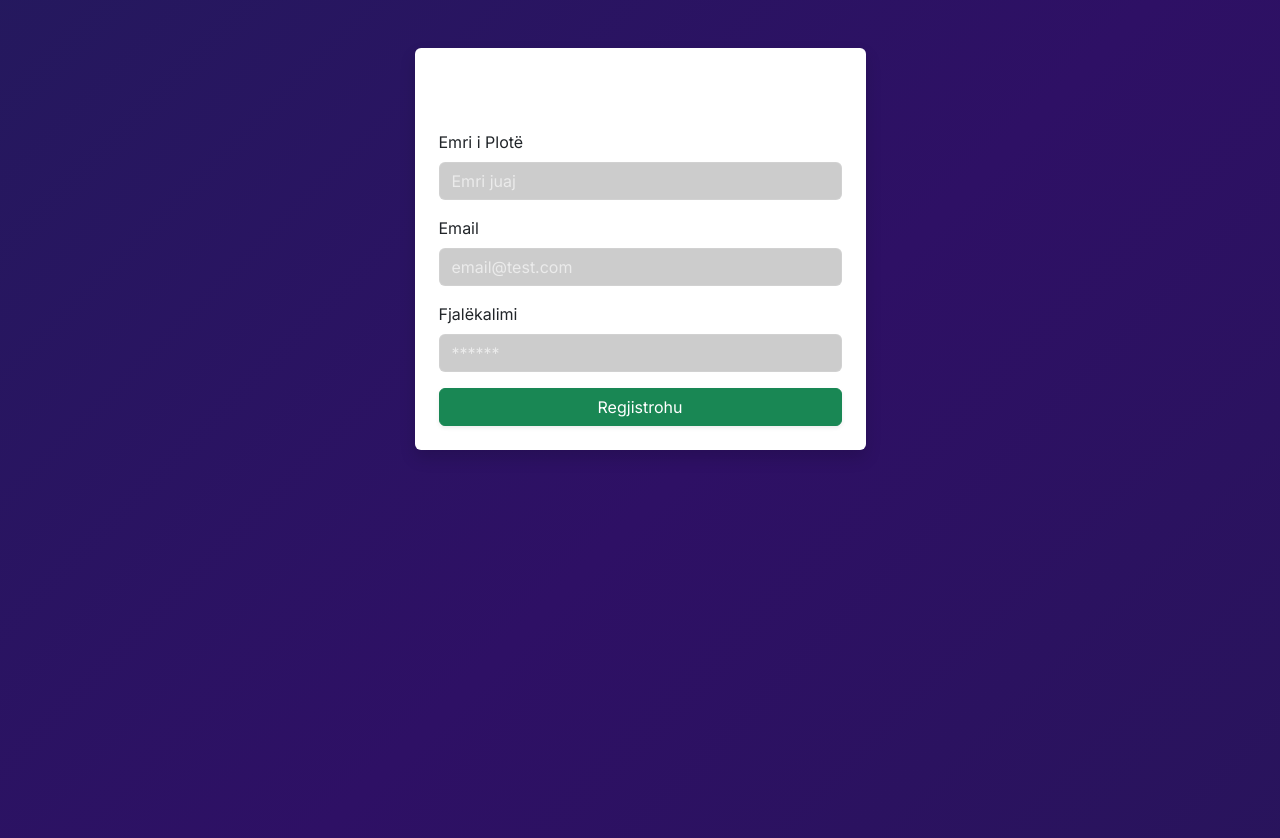
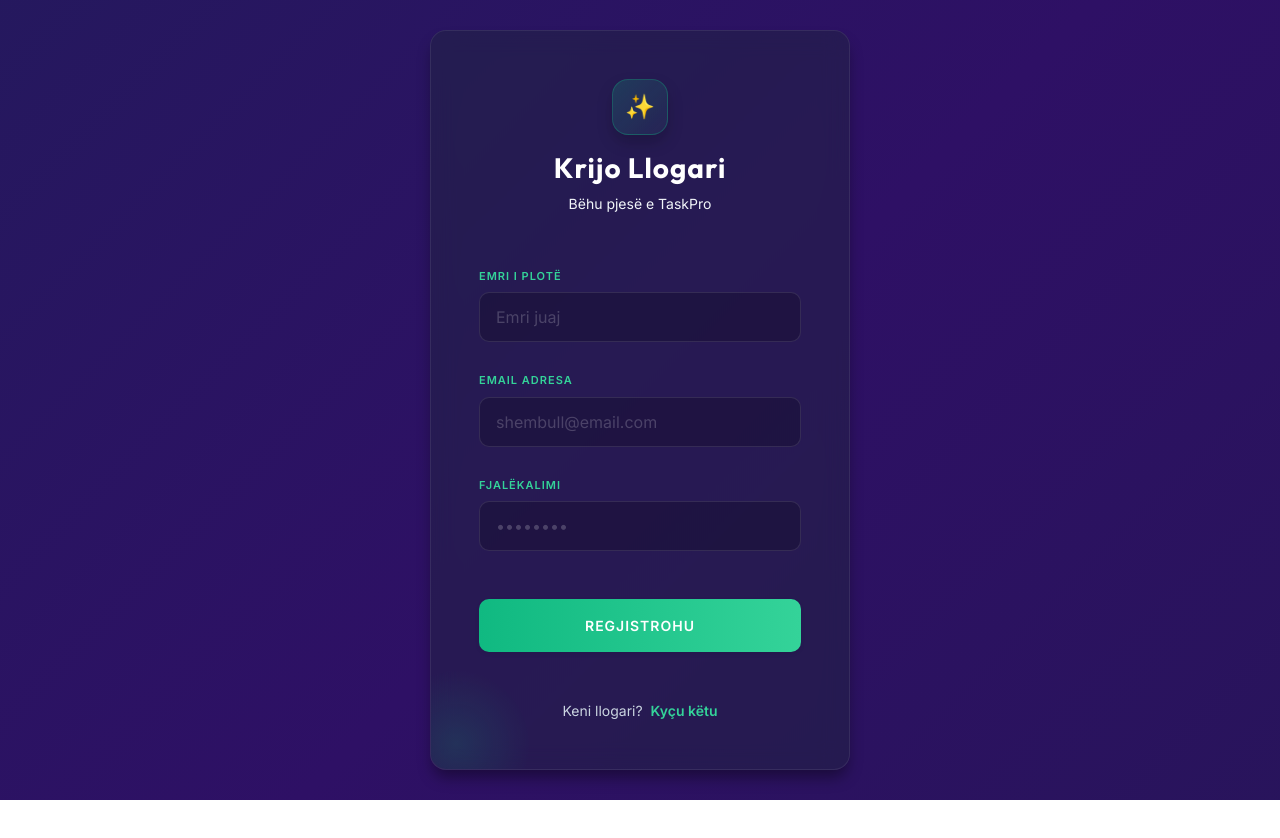
Before and after one commit to antikazogaj/Menaxhimi_Projekteve, a React (Create React App) app in the folder frontend/: page /register in a window 1280 px wide. Shown: the top 838 px of the page. After the commit the page ends 800 px from the top, so only its background shows below. Built offline with nearby package versions, Linux system fonts and the light colour scheme.

Commit message:
Stilizimi te ri per login

```diff
--- a/frontend/src/pages/Login.js
+++ b/frontend/src/pages/Login.js
@@ -1,29 +1,24 @@
 import React, { useState } from 'react';
-import axios from 'axios';
-import { useNavigate } from 'react-router-dom';
+import api from '../api';
+import { useNavigate, Link } from 'react-router-dom';
 
 const Login = () => {
     const [email, setEmail] = useState('');
     const [password, setPassword] = useState('');
+    const [loading, setLoading] = useState(false);
     const navigate = useNavigate();
 
     const handleLogin = async (e) => {
         e.preventDefault();
+        setLoading(true);
         try {
-            // Pastrojmë memorien para një hyrjeje të re
             localStorage.clear();
-
-            const response = await axios.post('http://localhost:5001/api/users/login', { email, password });
+            const response = await api.post('/api/users/login', { email, password });
 
             if (response.data.token) {
-                // RUAJTJA E TË DHËNAVE NË LOCALSTORAGE
                 localStorage.setItem('token', response.data.token);
-                localStorage.setItem('role', response.data.role); // Ruan 'Admin' ose 'User'
-                localStorage.setItem('userName', response.data.name); // Ruan emrin (p.sh. Antika)
-
-                alert(` Mirë se vini ${response.data.name}!`);
-
-                // Përdorim window.location në vend të navigate që të rifreskohet Sidebar-i menjëherë
+                localStorage.setItem('role', response.data.role);
+                localStorage.setItem('userName', response.data.name);
                 window.location.href = '/';
             } else {
                 alert(" Gabim: Serveri nuk dërgoi të dhënat e sakta.");
@@ -32,53 +27,93 @@ const Login = () => {
             console.error("Detajet e gabimit:", error.response?.data);
             const msg = error.response?.data?.message || "Email ose fjalëkalim i gabuar!";
             alert("❌ " + msg);
+        } finally {
+            setLoading(false);
         }
     };
 
     return (
-        <div className="container mt-5">
-            <div className="row justify-content-center">
-                <div className="col-md-4">
-                    <div className="card shadow border-0 mt-5">
-                        <div className="card-body p-4 text-center">
-                            <h2 className="fw-bold mb-2">TASK PRO </h2>
-                            <p className="text-muted mb-4">Kyçu në llogarinë tënde</p>
+        <div className="page-container d-flex align-items-center justify-content-center animate__animated animate__fadeIn" style={{ minHeight: '100vh', padding: '20px' }}>
+            <div className="premium-card p-5" style={{ maxWidth: '420px', width: '100%', position: 'relative', overflow: 'hidden' }}>
 
-                            <form onSubmit={handleLogin} className="text-start">
-                                <div className="mb-3">
-                                    <label className="form-label small fw-bold">Email Adresa</label>
+                {/* Sfond dekorativ */}
+                <div style={{
+                    position: 'absolute', top: -50, right: -50,
+                    width: 150, height: 150, borderRadius: '50%',
+                    background: 'radial-gradient(circle, rgba(99,102,241,0.15) 0%, transparent 70%)',
+                    pointerEvents: 'none'
+                }} />
+
+                <div className="text-center mb-5">
+                    <div className="d-inline-flex align-items-center justify-content-center mb-3" style={{
+                        width: '56px', height: '56px', borderRadius: '16px',
+                        background: 'linear-gradient(135deg, rgba(99,102,241,0.2), rgba(129,140,248,0.05))',
+                        border: '1px solid rgba(99,102,241,0.3)',
+                        boxShadow: '0 8px 16px rgba(0,0,0,0.2)'
+                    }}>
+                        <span style={{ fontSize: '24px' }}>🚀</span>
+                    </div>
+                    <h3 className="fw-bold m-0" style={{ color: '#fff', letterSpacing: '1px' }}>Mirë se vjen përsëri</h3>
+                    <p className="small mt-2" style={{ color: 'var(--text-light)' }}>Kyçu për të vazhduar te TaskPro</p>
+                </div>
+
+                <form onSubmit={handleLogin}>
+                    <div className="mb-4">
+                        <label className="form-label small fw-bold text-uppercase" style={{ color: '#a5b4fc', letterSpacing: '1px', fontSize: '11px' }}>Email Adresa</label>
                         <input
                             type="email"
-                                        className="form-control form-control-lg"
+                            className="form-control premium-input"
                             placeholder="shembull@email.com"
-                                        style={{fontSize: '14px'}}
                             onChange={(e) => setEmail(e.target.value)}
                             required
+                            style={{
+                                backgroundColor: 'rgba(0,0,0,0.2)',
+                                border: '1px solid rgba(255,255,255,0.1)',
+                                color: '#fff',
+                                padding: '12px 16px',
+                                borderRadius: '10px'
+                            }}
                         />
                     </div>
-                                <div className="mb-3">
-                                    <label className="form-label small fw-bold">Fjalëkalimi</label>
+                    <div className="mb-5">
+                        <label className="form-label small fw-bold text-uppercase" style={{ color: '#a5b4fc', letterSpacing: '1px', fontSize: '11px' }}>Fjalëkalimi</label>
                         <input
                             type="password"
-                                        className="form-control form-control-lg"
-                                        placeholder="******"
-                                        style={{fontSize: '14px'}}
+                            className="form-control premium-input"
+                            placeholder="••••••••"
                             onChange={(e) => setPassword(e.target.value)}
                             required
+                            style={{
+                                backgroundColor: 'rgba(0,0,0,0.2)',
+                                border: '1px solid rgba(255,255,255,0.1)',
+                                color: '#fff',
+                                padding: '12px 16px',
+                                borderRadius: '10px'
+                            }}
                         />
                     </div>
-                                <button type="submit" className="btn btn-primary btn-lg w-100 shadow-sm mt-3 fw-bold">
-                                    Identifikohu
+
+                    <button type="submit" className="btn btn-premium w-100 py-3 fw-bold shadow-sm" disabled={loading} style={{ fontSize: '14px', borderRadius: '10px', textTransform: 'uppercase', letterSpacing: '1px' }}>
+                        {loading ? 'Duke u kyçur...' : 'Kyçu Tani'}
                     </button>
                 </form>
 
-                            <div className="mt-4 small">
-                                Nuk keni llogari? <a href="/register" className="text-decoration-none fw-bold">Regjistrohuni</a>
+                <div className="mt-5 text-center small" style={{ color: 'var(--text-muted)' }}>
+                    Nuk keni llogari? <Link to="/register" className="fw-bold ms-1" style={{ color: '#a5b4fc', textDecoration: 'none' }}>Krijo llogari</Link>
                 </div>
             </div>
-                    </div>
-                </div>
-            </div>
+
+            <style>{`
+                .premium-input:focus {
+                    background-color: rgba(0,0,0,0.3) !important;
+                    border-color: rgba(99,102,241,0.5) !important;
+                    box-shadow: 0 0 0 4px rgba(99,102,241,0.1) !important;
+                    color: #fff !important;
+                }
+                .premium-input::placeholder {
+                    color: rgba(255,255,255,0.2) !important;
+                }
+            `}</style>
         </div>
     );
 };
--- a/frontend/src/pages/Register.js
+++ b/frontend/src/pages/Register.js
@@ -1,99 +1,139 @@
 import React, { useState } from 'react';
-import axios from 'axios';
-import { useNavigate } from 'react-router-dom';
+import api from '../api';
+import { useNavigate, Link } from 'react-router-dom';
 
 const Register = () => {
     const [name, setName] = useState('');
     const [email, setEmail] = useState('');
     const [password, setPassword] = useState('');
+    const [loading, setLoading] = useState(false);
     const navigate = useNavigate();
 
     const handleRegister = async (e) => {
         e.preventDefault();
-
-        // TESTI 1: A po reagon butoni?
-        console.log("Duke dërguar të dhënat:", { name, email, password });
-
+        setLoading(true);
         try {
-            const response = await axios.post('http://localhost:5001/api/users/register', {
-    name,
-    email,
-    password
-});
-
+            const response = await api.post('/api/users/register', { name, email, password });
 
             if (response.status === 201 || response.status === 200) {
-                alert(" Sukses: U regjistruat në databazë!");
+                alert("✅ Sukses: U regjistruat në databazë! Tani mund të kyçeni.");
                 navigate('/login');
             }
         } catch (error) {
-            // TESTI 2: Kapja e gabimit të saktë
             console.error("Detajet e gabimit:", error);
-
-            let mesazhi = "Serveri nuk po përgjigjet! Sigurohu që: \n1. XAMPP (MySQL) është START \n2. Backend (node server.js) është START";
+            let mesazhi = "Gabim gjatë regjistrimit.";
 
             if (error.response) {
-                // Gabimi vjen nga Backend-i (p.sh. Email ekziston ose gabim SQL)
-                mesazhi = "Gabim nga Serveri: " + (error.response.data.message || "Gabim i panjohur");
-            } else if (error.request) {
-                // Gabim rrjeti (React nuk e gjen dot portin 5000)
-                mesazhi = "React nuk po mundet ta gjejë Backend-in në portin 3000!";
+                mesazhi = error.response.data.message || "Gabim i panjohur nga serveri";
             }
-
-            alert("" + mesazhi);
+            alert("❌ " + mesazhi);
+        } finally {
+            setLoading(false);
         }
     };
 
     return (
-        <div className="container mt-5">
-            <div className="row justify-content-center">
-                <div className="col-md-5">
-                    <div className="card shadow border-0">
-                        <div className="card-body p-4">
-                            <h3 className="text-center mb-4">Krijo Llogari</h3>
+        <div className="page-container d-flex align-items-center justify-content-center animate__animated animate__fadeIn" style={{ minHeight: '100vh', padding: '20px' }}>
+            <div className="premium-card p-5" style={{ maxWidth: '420px', width: '100%', position: 'relative', overflow: 'hidden' }}>
 
-                            {/* FORM onSubmit është shumë e rëndësishme */}
+                {/* Sfond dekorativ */}
+                <div style={{
+                    position: 'absolute', bottom: -50, left: -50,
+                    width: 150, height: 150, borderRadius: '50%',
+                    background: 'radial-gradient(circle, rgba(16,185,129,0.15) 0%, transparent 70%)',
+                    pointerEvents: 'none'
+                }} />
+
+                <div className="text-center mb-5">
+                    <div className="d-inline-flex align-items-center justify-content-center mb-3" style={{
+                        width: '56px', height: '56px', borderRadius: '16px',
+                        background: 'linear-gradient(135deg, rgba(16,185,129,0.2), rgba(52,211,153,0.05))',
+                        border: '1px solid rgba(16,185,129,0.3)',
+                        boxShadow: '0 8px 16px rgba(0,0,0,0.2)'
+                    }}>
+                        <span style={{ fontSize: '24px' }}>✨</span>
+                    </div>
+                    <h3 className="fw-bold m-0" style={{ color: '#fff', letterSpacing: '1px' }}>Krijo Llogari</h3>
+                    <p className="small mt-2" style={{ color: 'var(--text-light)' }}>Bëhu pjesë e TaskPro</p>
+                </div>
+
                 <form onSubmit={handleRegister}>
-                                <div className="mb-3">
-                                    <label className="form-label">Emri i Plotë</label>
+                    <div className="mb-4">
+                        <label className="form-label small fw-bold text-uppercase" style={{ color: '#34d399', letterSpacing: '1px', fontSize: '11px' }}>Emri i Plotë</label>
                         <input
                             type="text"
-                                        className="form-control"
+                            className="form-control premium-input-success"
                             placeholder="Emri juaj"
                             onChange={(e) => setName(e.target.value)}
                             required
+                            style={{
+                                backgroundColor: 'rgba(0,0,0,0.2)',
+                                border: '1px solid rgba(255,255,255,0.1)',
+                                color: '#fff',
+                                padding: '12px 16px',
+                                borderRadius: '10px'
+                            }}
                         />
                     </div>
-                                <div className="mb-3">
-                                    <label className="form-label">Email</label>
+                    <div className="mb-4">
+                        <label className="form-label small fw-bold text-uppercase" style={{ color: '#34d399', letterSpacing: '1px', fontSize: '11px' }}>Email Adresa</label>
                         <input
                             type="email"
-                                        className="form-control"
-                                        placeholder="email@test.com"
+                            className="form-control premium-input-success"
+                            placeholder="shembull@email.com"
                             onChange={(e) => setEmail(e.target.value)}
                             required
+                            style={{
+                                backgroundColor: 'rgba(0,0,0,0.2)',
+                                border: '1px solid rgba(255,255,255,0.1)',
+                                color: '#fff',
+                                padding: '12px 16px',
+                                borderRadius: '10px'
+                            }}
                         />
                     </div>
-                                <div className="mb-3">
-                                    <label className="form-label">Fjalëkalimi</label>
+                    <div className="mb-5">
+                        <label className="form-label small fw-bold text-uppercase" style={{ color: '#34d399', letterSpacing: '1px', fontSize: '11px' }}>Fjalëkalimi</label>
                         <input
                             type="password"
-                                        className="form-control"
-                                        placeholder="******"
+                            className="form-control premium-input-success"
+                            placeholder="••••••••"
                             onChange={(e) => setPassword(e.target.value)}
                             required
+                            style={{
+                                backgroundColor: 'rgba(0,0,0,0.2)',
+                                border: '1px solid rgba(255,255,255,0.1)',
+                                color: '#fff',
+                                padding: '12px 16px',
+                                borderRadius: '10px'
+                            }}
                         />
                     </div>
 
-                                {/* BUTTON type="submit" duhet të jetë brenda formës */}
-                                <button type="submit" className="btn btn-success w-100 shadow-sm">
-                                    Regjistrohu
+                    <button type="submit" className="btn w-100 py-3 fw-bold shadow-sm" disabled={loading} style={{
+                        fontSize: '14px', borderRadius: '10px', textTransform: 'uppercase', letterSpacing: '1px',
+                        background: 'linear-gradient(90deg, #10b981, #34d399)', color: '#fff', border: 'none'
+                    }}>
+                        {loading ? 'Duke u regjistruar...' : 'Regjistrohu'}
                     </button>
                 </form>
+
+                <div className="mt-5 text-center small" style={{ color: 'var(--text-muted)' }}>
+                    Keni llogari? <Link to="/login" className="fw-bold ms-1" style={{ color: '#34d399', textDecoration: 'none' }}>Kyçu këtu</Link>
                 </div>
             </div>
-                </div>
-            </div>
+
+            <style>{`
+                .premium-input-success:focus {
+                    background-color: rgba(0,0,0,0.3) !important;
+                    border-color: rgba(16,185,129,0.5) !important;
+                    box-shadow: 0 0 0 4px rgba(16,185,129,0.1) !important;
+                    color: #fff !important;
+                }
+                .premium-input-success::placeholder {
+                    color: rgba(255,255,255,0.2) !important;
+                }
+            `}</style>
         </div>
     );
 };
```
Lines whose indentation alone changed are shown as unchanged.
